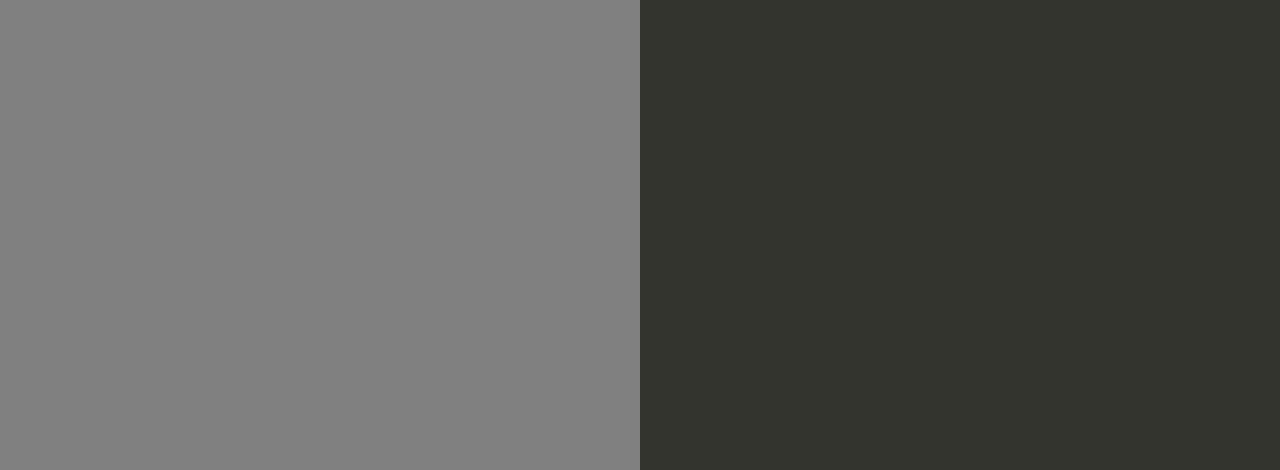
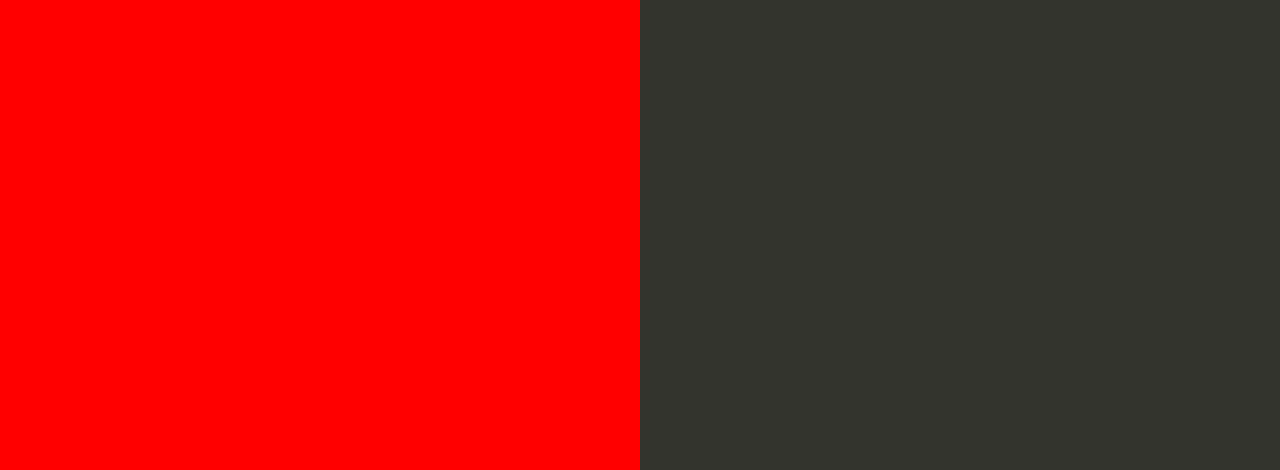
Before and after one commit to AhmedMElhamy/SimpleAppRepository, a website: page index.html in a window 1280 px wide. Shown: the part 330-800 px from the top of the page. Drawn offline with Linux system fonts and the light colour scheme.

Commit message:
Update index.html

```diff
--- a/index.html
+++ b/index.html
@@ -35,7 +35,7 @@
 
         text-align: right;
         padding-top: 11em;
-        background-color: grey;
+        background-color: Red;
 
       }
       .textColumn p {
```
